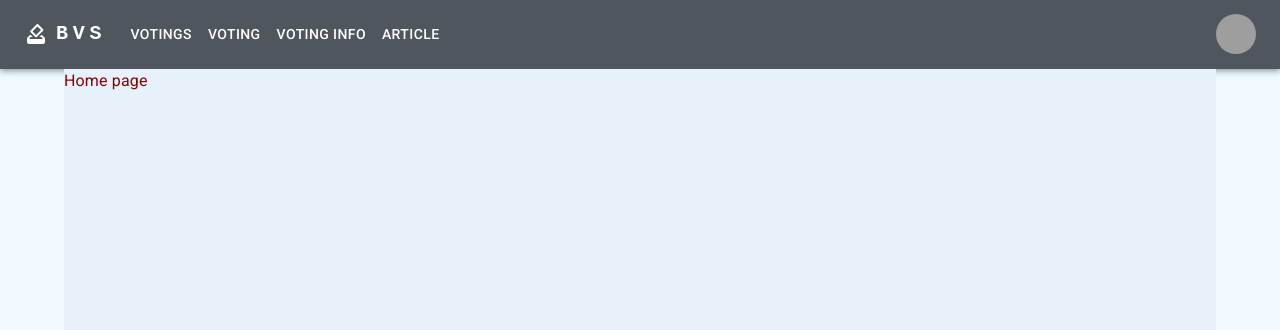
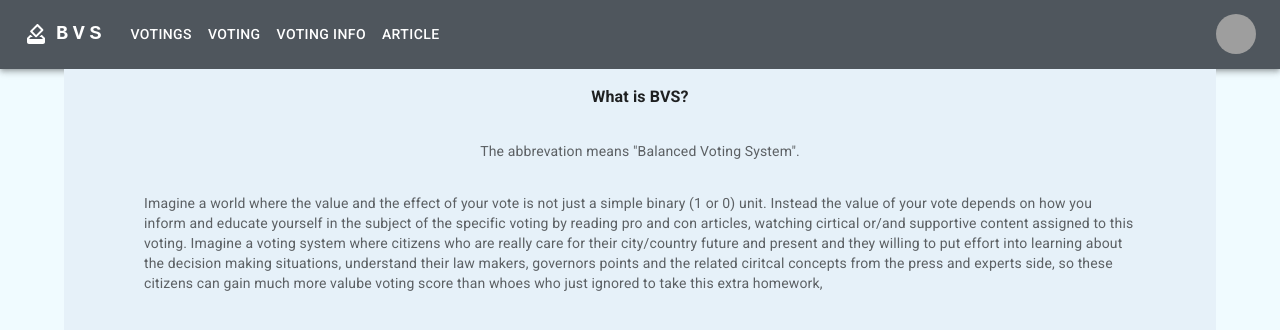
Before and after one commit to Martines90/balanced-voting-system, a React (Create React App) app: page / in a window 1280 px wide. Shown: the top 330 px of the page. Built offline with nearby package versions, Linux system fonts and the light colour scheme; grey boxes are pictures that could not be loaded.

Commit message:
prepare home page

```diff
--- a/src/app/index.tsx
+++ b/src/app/index.tsx
@@ -25,7 +25,7 @@ const theme = createTheme({
         },
         body: {
           ...darkScrollbar(),
-          color: 'darkred',
+          // color: 'darkred',
           backgroundColor: '#f0fbff',
           '& h1': {
             color: 'black',
--- a/src/pages/Home/index.tsx
+++ b/src/pages/Home/index.tsx
@@ -1,22 +1,24 @@
 // Local imports
-// import HelloWorld from '../../components/HelloWorld';
-import MenuAppBar from '../../components/menu/MenuAppBar';
+import Stack from '@mui/material/Stack';
+import { Typography } from '@mui/material';
 
 // Component definition
 function HomePage() {
   return (
-    <>Home page</>
-    /*<HelloWorld
-      box={{
-        sx: {
-          background: 'rgb(0, 30, 60)',
-          height: '100vh',
-          display: 'flex',
-          justifyContent: 'center',
-          alignItems: 'center',
-        },
-      }}
-    />*/
+    <Stack spacing={4} pt={2} pl={10} pr={10} justifyContent={'center'} textAlign={'center'} width={'100%'}>
+    <h4>What is BVS?</h4>
+    <Typography variant="body2" color="text.secondary" component={'div'}>
+      The abbrevation means &quot;Balanced Voting System&quot;.
+    </Typography>
+    <Typography variant="body2" color="text.secondary" component={'div'} textAlign={'left'}>
+      {`Imagine a world where the value and the effect of your vote is not just a simple binary (1 or 0) unit.
+      Instead the value of your vote depends on how you inform and educate yourself in the subject of the specific voting by reading pro and
+      con articles, watching cirtical or/and supportive content assigned to this voting. Imagine a voting system where citizens who are really care for their
+      city/country future and present and they willing to put effort into learning about the decision making situations,
+      understand their law makers, governors points and the related ciritcal concepts from the press and experts side,
+      so these citizens can gain much more valube voting score than whoes who just ignored to take this extra homework,`}
+    </Typography>
+    </Stack>
   );
 }
 
```
